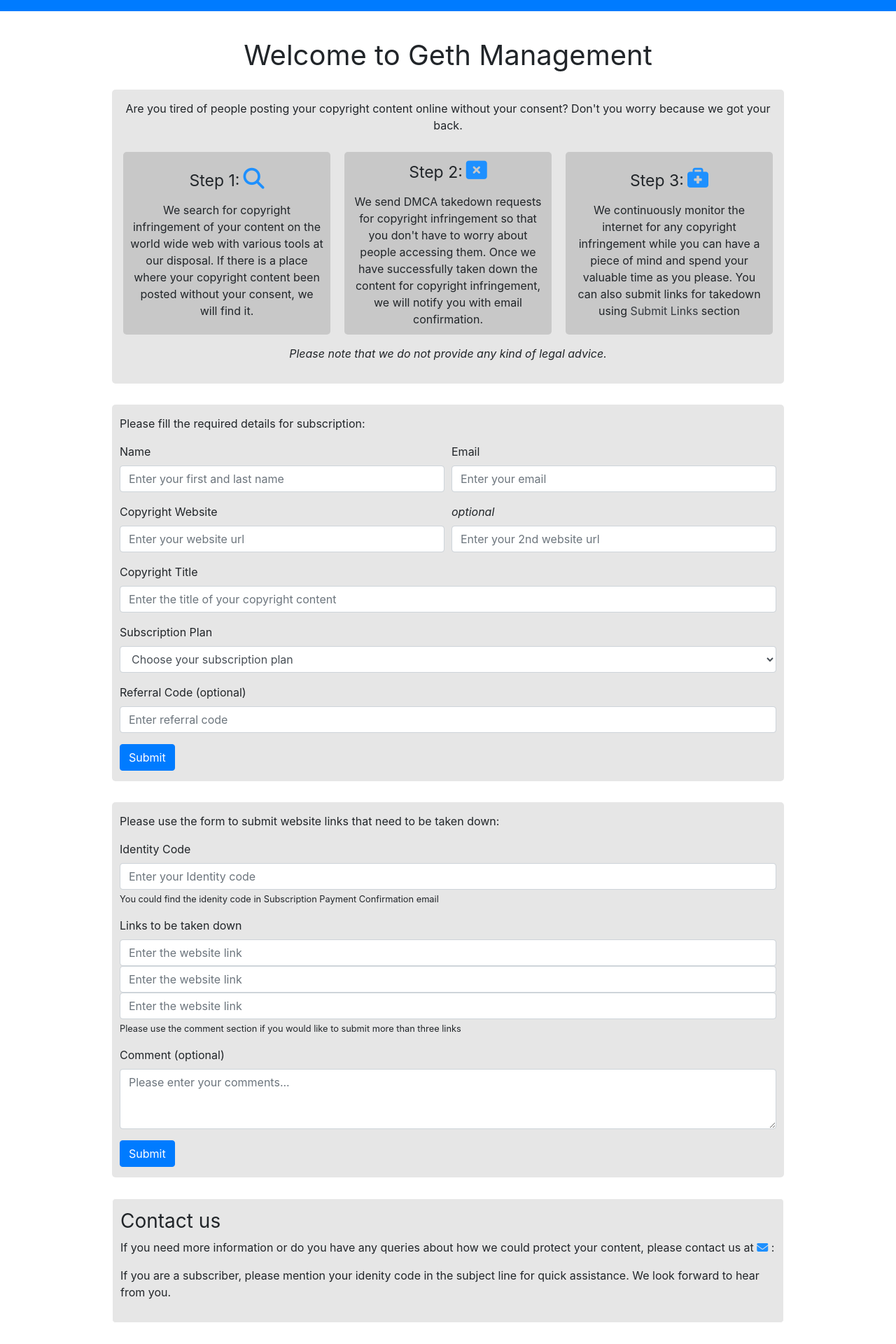
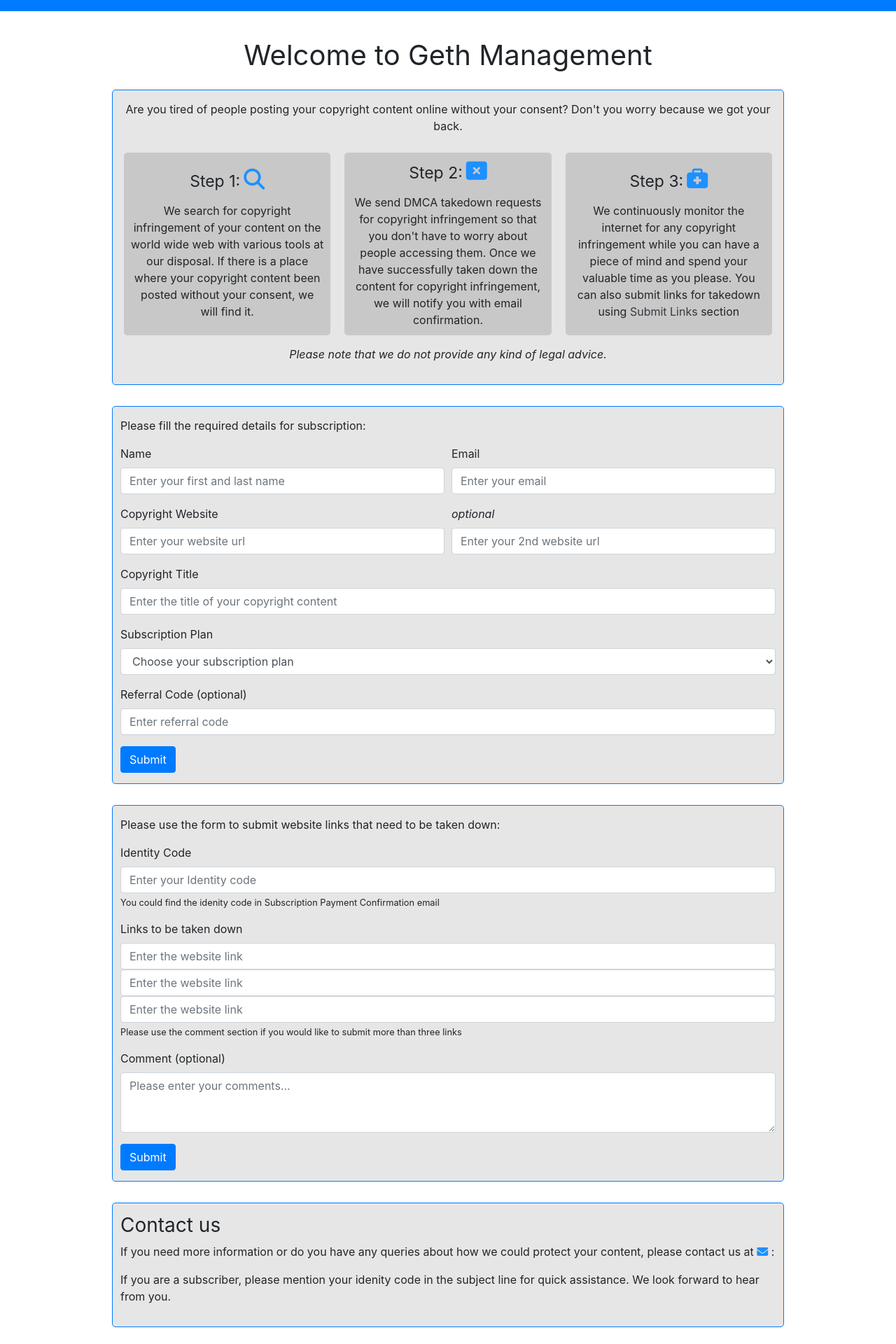
Before and after one commit to getheash/geth-management, a React (Create React App) app: page / in a window 1280 px wide. Shown: the part 40-1960 px from the top of the page at 70% size. Built offline with nearby package versions, Linux system fonts and the light colour scheme.

Commit message:
Added border-primary to all components

```diff
--- a/src/component/contact.jsx
+++ b/src/component/contact.jsx
@@ -3,7 +3,7 @@ import React from "react";
 const Contact = () => {
   return (
     <div>
-      <section id="contact" className="border border-white">
+      <section id="contact" className="border border-primary">
         <h3>Contact us</h3>
         <p>
           If you need more information or do you have any queries about how we
--- a/src/component/features.jsx
+++ b/src/component/features.jsx
@@ -3,7 +3,7 @@ import React from "react";
 const Features = () => {
   return (
     <div>
-      <section id="features">
+      <section id="features" className="border border-primary">
         <p id="intro">
           Are you tired of people posting your copyright content online without
           your consent? Don't you worry because we got your back.
--- a/src/component/submitLinks.jsx
+++ b/src/component/submitLinks.jsx
@@ -10,7 +10,7 @@ const SubmitLinks = () => {
 
   return (
     <div>
-      <section id="submitLinks">
+      <section id="submitLinks" className="border border-primary">
         <p>
           Please use the form to submit website links that need to be taken
           down:
--- a/src/component/subscription.jsx
+++ b/src/component/subscription.jsx
@@ -10,7 +10,7 @@ const Subscription = () => {
 
   return (
     <div>
-      <section id="subscription">
+      <section id="subscription" className="border border-primary">
         <p>Please fill the required details for subscription:</p>
         <form id="subscriptionForm" onSubmit={handleSubmit}>
           <div className="form-row">
```
